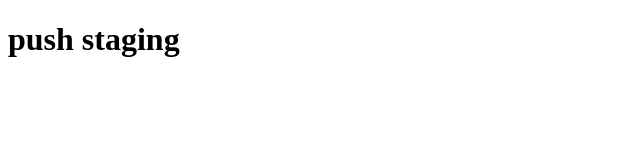
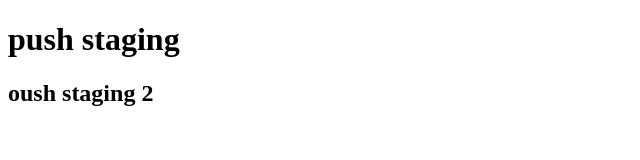
Before and after one commit to Anzhar123/CodingAnzhar, a plain HTML site: page header.html in a window 1280 px wide. Shown: the whole page, without its empty margins (0-640 px from the left). Drawn offline with Linux system fonts and the light colour scheme.

Commit message:
add elemen h2

```diff
--- a/header.html
+++ b/header.html
@@ -6,5 +6,6 @@
   </head>
   <body>
     <h1>push staging</h1>
+    <h2>oush staging 2</h2>
   </body>
 </html>
```
